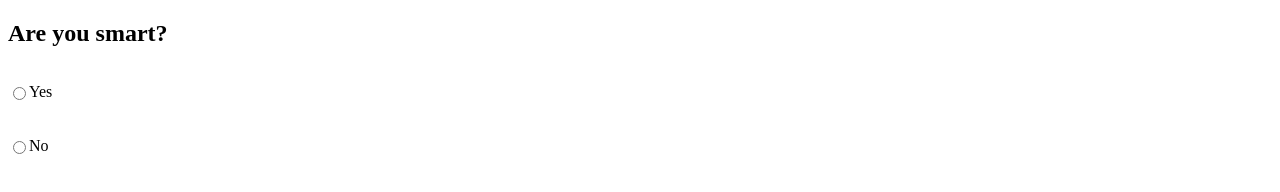
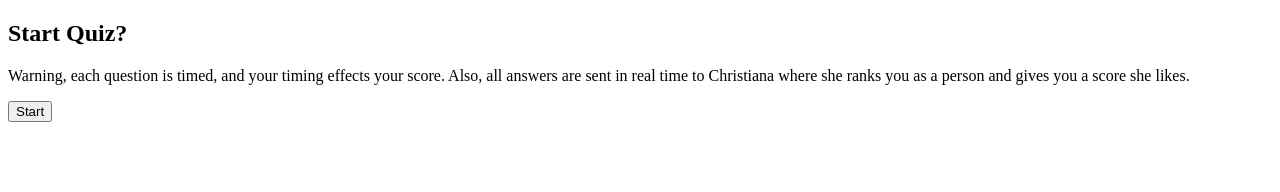
Before and after one commit to cgarros/dnd-quiz, a plain HTML site: page index.html in a window 1280 px wide. Drawn offline with Linux system fonts and the light colour scheme.

Commit message:
added title

```diff
--- a/index.html
+++ b/index.html
@@ -7,9 +7,13 @@
   </head>
   <body>
       <div id="box">
-          <h2>Are you smart?</h2>
-          <div style="display: inline-flex; width: 100vw;"> <input type="radio" name="gender" value="0"> <p> Yes </p> </div>
-          <div style="display: inline-flex; width: 100vw;"> <input type="radio" name="gender" value="1"> <p> No </p> </div>
+          <h2>Start Quiz?</h2>
+          <p>
+              Warning, each question is timed, and your timing effects your
+              score. Also, all answers are sent in real time to Christiana
+              where she ranks you as a person and gives you a score she likes.
+          </p>
+          <button onclick="start_quiz">Start</button>
       </div>
   </body>
 </html>
--- a/main.js
+++ b/main.js
@@ -12,3 +12,7 @@ function setQuestion(question) {
   window.current = question;
   generateQuestion(question.title, question.answers);
 }
+
+function start_quiz() {
+
+}
```
